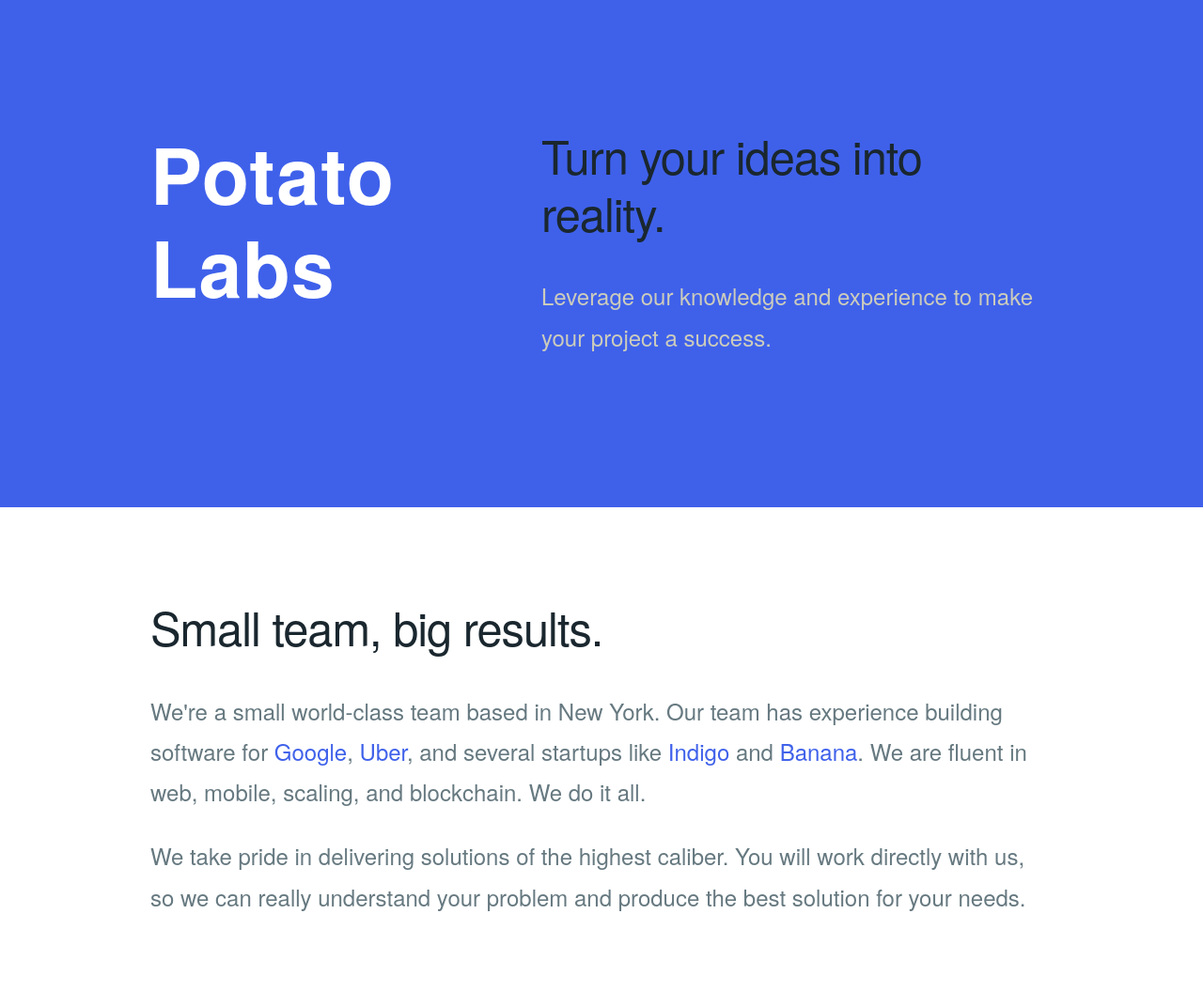
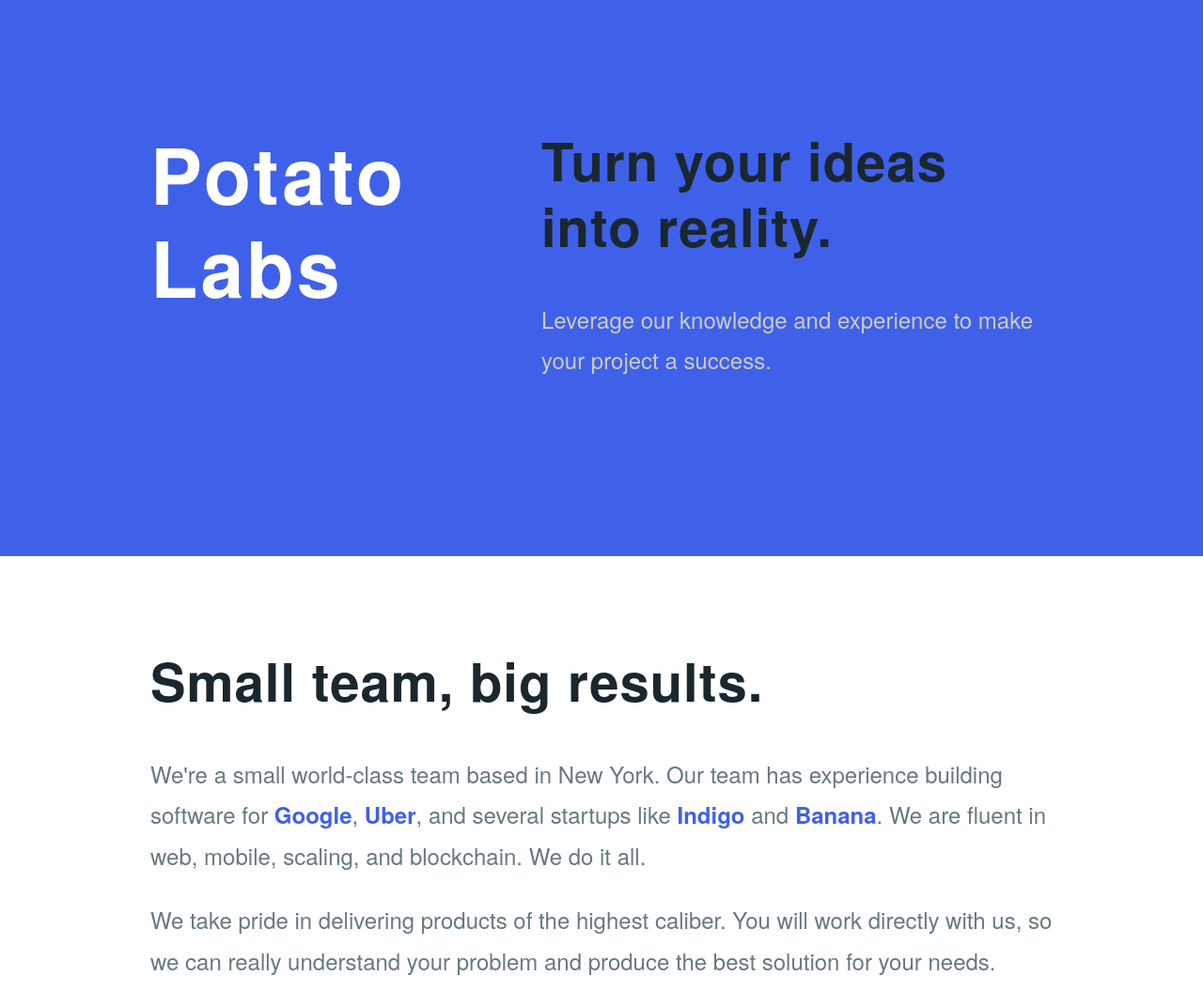
Before and after one commit to Hester-Labs/hesterlabs-landing, a website: page docs/index.html in a window 1280 px wide. Shown: the top 1072 px of the page at 94% size. Drawn offline with nearby package versions, Linux system fonts and the light colour scheme.

Commit message:
style tweaks

```diff
--- a/app/styles/style.styl
+++ b/app/styles/style.styl
@@ -19,6 +19,7 @@
 
 a
   color: primary-color
+  font-weight: bold
   text-decoration: none
 a:hover
   color: primary-color
@@ -26,13 +27,16 @@
 
 h1
   font-size: 5.5em
-  letter-spacing: 1px
+  margin-bottom: 1.5em
+  letter-spacing: 3px
   font-weight: bold
   color: text-color
 
 h2
   margin-bottom: 0.75em
-  font-size: 3.25em
+  font-size: 3.75em
+  font-weight: bold
+  letter-spacing: 1px
   color: text-dark-color
 
 .row
--- a/docs/index.html
+++ b/docs/index.html
@@ -63,7 +63,7 @@
     <div class="container">
       <h2>Small team, big results.</h2>
       <p>We're a small world-class team based in New York. Our team has experience building software for  <a href="https://www.google.com/">Google</a>, <a href="https://www.uber.com/">Uber</a>, and several startups like  <a href="http://indigo.nyc/">Indigo</a> and <a href="http://meetbanana.com/">Banana</a>. We are fluent in web, mobile, scaling, and blockchain. We do it all.</p>
-      <p>We take pride in delivering solutions of the highest caliber. You will work directly with us, so we can really understand your problem and produce the best solution for your needs.</p>
+      <p>We take pride in delivering products of the highest caliber. You will work directly with us, so we can really understand your problem and produce the best solution for your needs.</p>
     </div>
   </div>
   <div class="row contact">
```
Also changed, not shown: docs/style.css, 1 other file.
